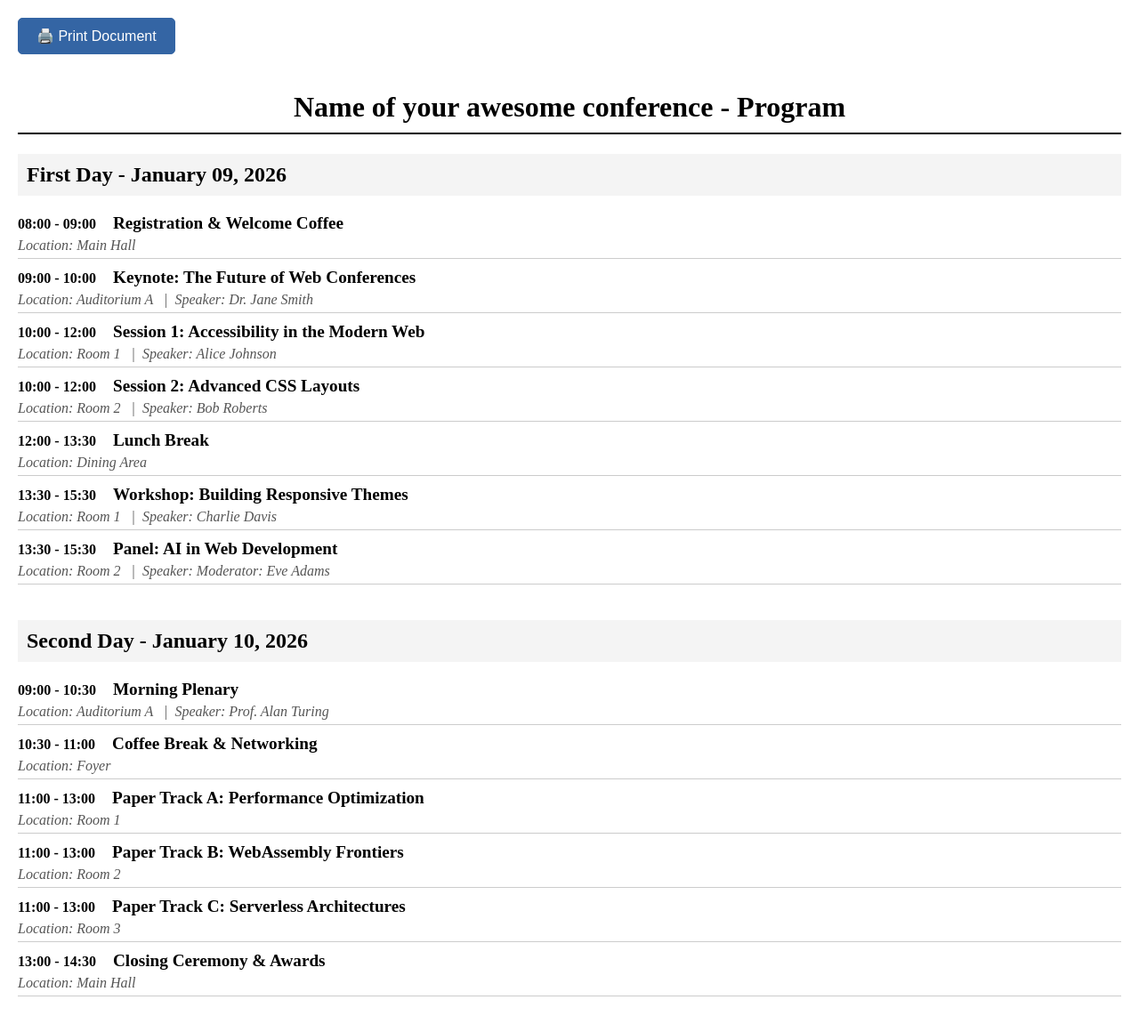
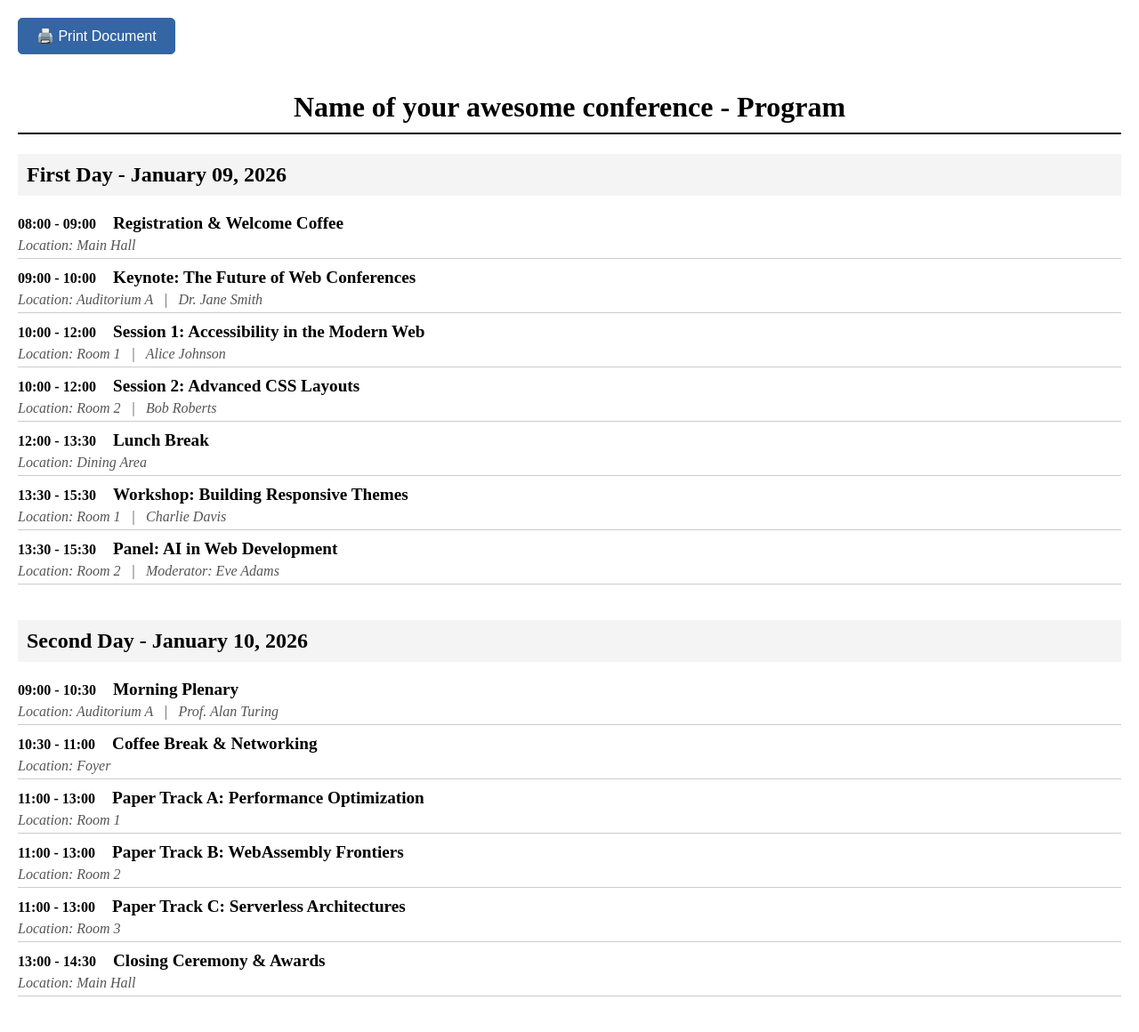
Before and after one commit to gherardovarando/web-conference-theme, a Jekyll site: the page built from program-print.md, in a window 1280 px wide. Shown: the whole page at 89% size. Built offline with Jekyll 4.4.1, drawn with Linux system fonts in a browser that asks for light colours.

Commit message:
Remove redundant 'Speaker:' label from program layouts

```diff
--- a/_includes/program_day.html
+++ b/_includes/program_day.html
@@ -128,7 +128,7 @@
               <div style="font-style: italic; color: #729FCF;">{{ session_loc_icon }} {{ session.location }}</div>
               {% endif %}
               {% if session.speaker %}
-              <div style="margin-top: 8px;">{{ session_spk_icon }} <strong>Speaker:</strong> {{ session.speaker }}</div>
+              <div style="margin-top: 8px;">{{ session_spk_icon }} {{ session.speaker }}</div>
               {% endif %}
               {% if session.details %}
               <div style="margin-top: 10px; font-size: 0.95em;">{{ session.details | markdownify }}</div>
--- a/_includes/program_print.html
+++ b/_includes/program_print.html
@@ -28,7 +28,7 @@
 
       {% assign sorted_program = day.program | sort: "time" %}
       {% assign loc_icon = day.location_icon | default: "Location:" %}
-      {% assign spk_icon = day.speaker_icon | default: "Speaker:" %}
+      {% assign spk_icon = day.speaker_icon | default: "" %}
 
       {% for session in sorted_program %}
       {% assign session_loc_icon = session.location_icon | default: loc_icon %}
```
